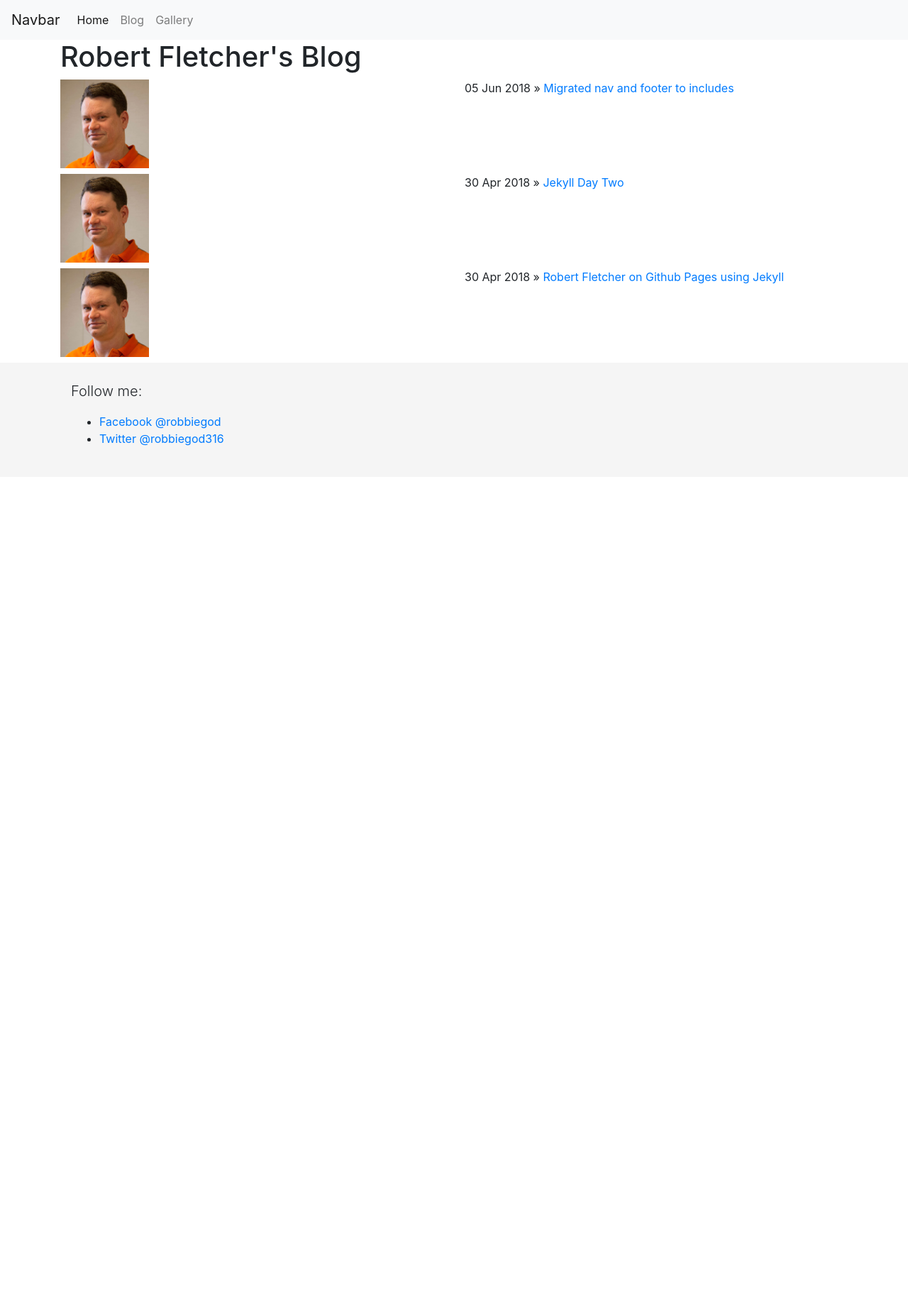
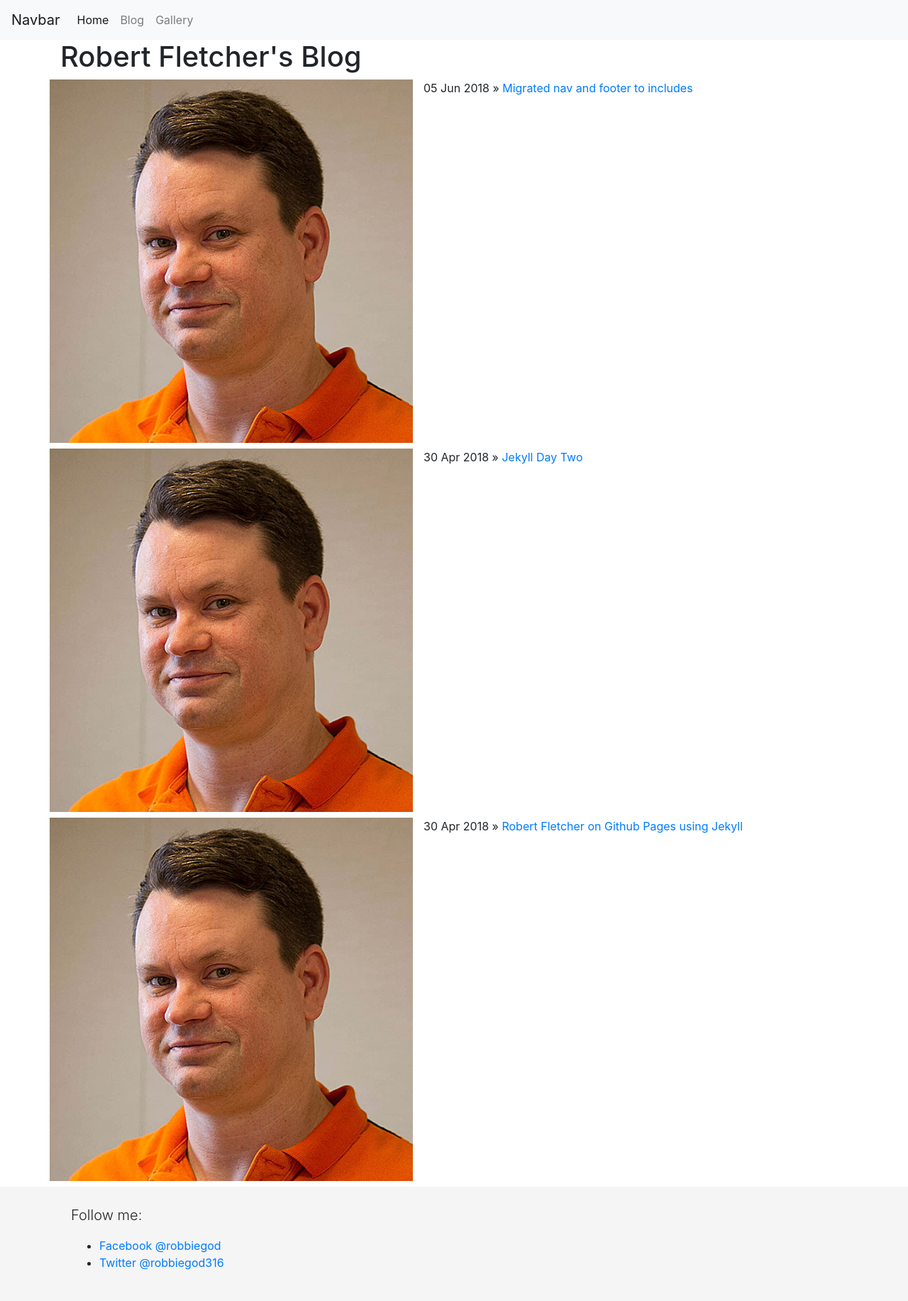
Before and after one commit to robbiegod/robbiegod.github.com, a Jekyll site: the page built from blog/index.html, in a window 1280 px wide. Shown: the whole page at 71% size. Built offline with Jekyll 4.4.1, drawn with Linux system fonts in a browser that asks for light colours; before the commit the page ends 900 px from its top, so only the background shows below that.

Commit message:
update profile pic

```diff
--- a/blog/index.html
+++ b/blog/index.html
@@ -7,7 +7,7 @@ title: Robert Fletcher's Blog
 
 				<div class="row">
 
-					<div class="col">
+					<div class="w-80">
 						<h3>
 							<a href="http://twitter.com/{{ site.data.authors[post.author].twitter_handle }}">
 								<img src="{{ site.data.authors[post.author].image_path }}" alt="{{ site.data.authors[post.author].full_name }}" class="profile" />
--- a/css/style.css
+++ b/css/style.css
@@ -1,5 +1,5 @@
 img.profile {
-  width: 125px;
+  width: 100%;
   height: auto;
   margin: 0;
   padding: 0;
--- a/css/style.scss
+++ b/css/style.scss
@@ -2,7 +2,7 @@ $whitesmoke: #f5f5f5;
 $base-padding: 25px 0;
 
 img.profile {
-  width:125px;
+  width:100%;
   height:auto;
   margin:0;
   padding:0;
```
Also changed, not shown: 1 other file.
